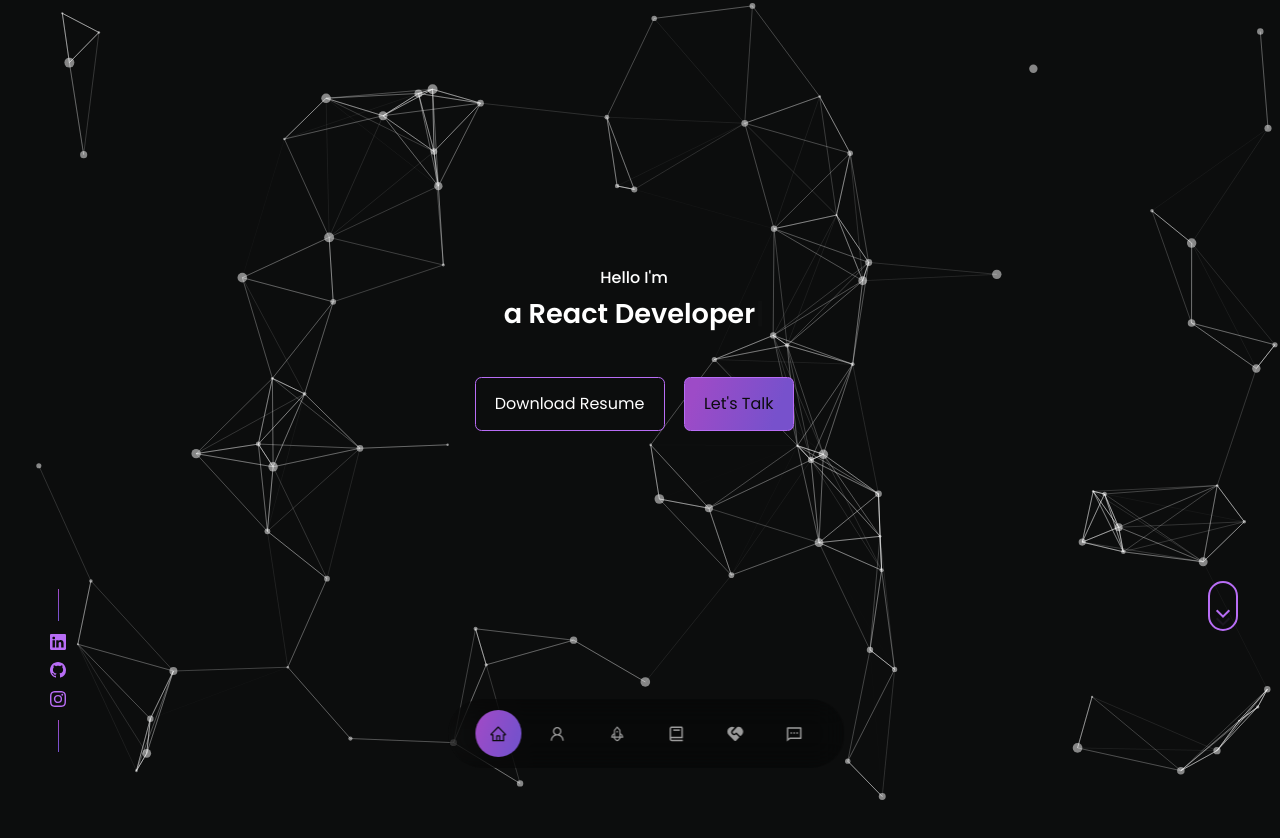
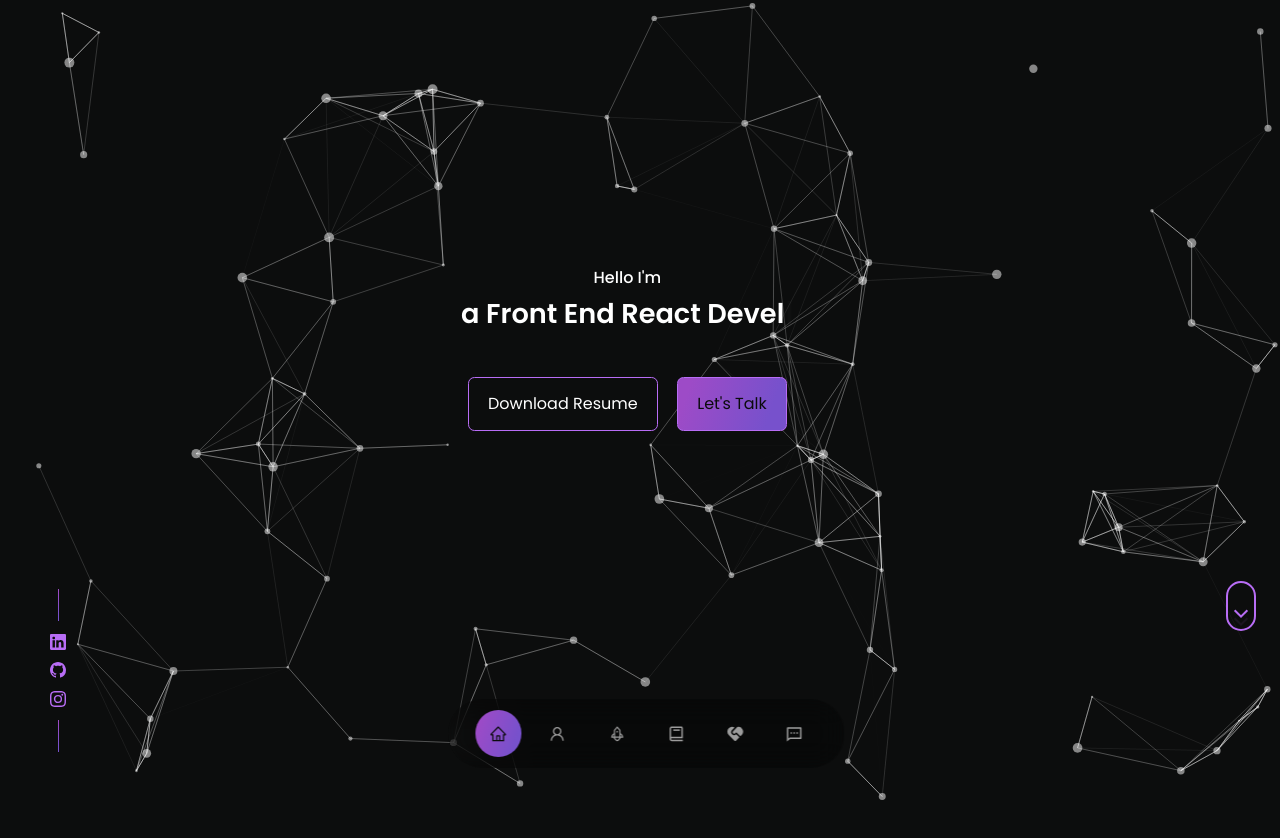
Before and after one commit to najrul04/portfolio_main, a React (Vite) app: page / in a window 1280 px wide. Shown: the top 838 px of the page. Built offline with nearby package versions, Linux system fonts and the light colour scheme.

Commit message:
edited header

```diff
--- a/src/components/header/Header.jsx
+++ b/src/components/header/Header.jsx
@@ -140,7 +140,7 @@ await console.log(container);
 
                 <Typewriter
                   options={{
-                    strings: ["Najrul", "a React Developer"],
+                    strings: ["Najrul", "a Front End React Developer"],
                     autoStart: true,
                     loop: true,
                   }}
```
